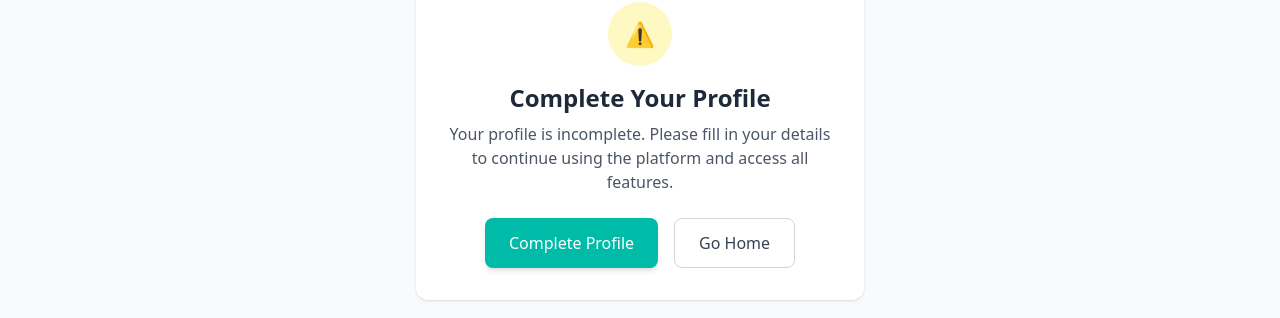
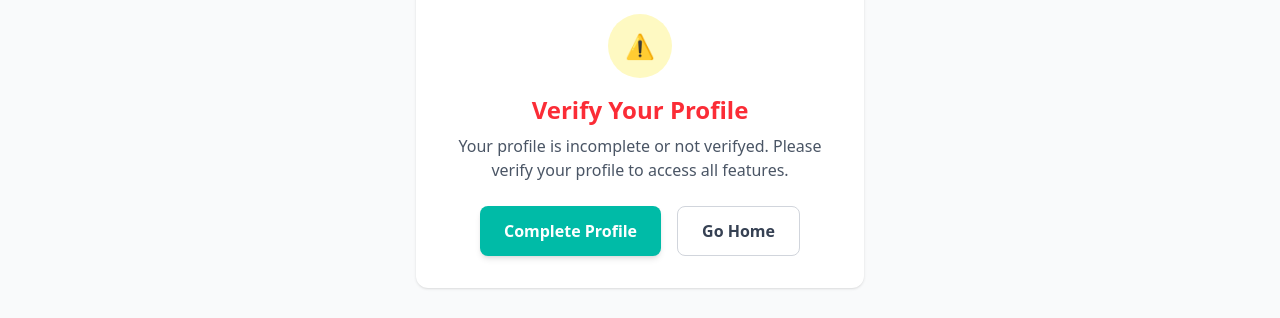
Before and after one commit to RaviGahire/lms-app, a React (Vite) app in the folder front-end/: page /verify-profile in a window 1280 px wide. Shown: the part 331-649 px from the top of the page. Built offline with nearby package versions, Linux system fonts and the light colour scheme; no server answers.

Commit message:
feat: update NotFound and VerifyProfile components with improved styling and messaging

```diff
--- a/front-end/src/pages/Partials/NotFound.jsx
+++ b/front-end/src/pages/Partials/NotFound.jsx
@@ -4,13 +4,13 @@ export const NotFound = () => {
   const navigate = useNavigate();
 
   return (
-    <section className="min-h-screen flex items-center justify-center bg-gray-50 px-4">
+    <section className="min-h-screen flex justify-center bg-gray-50 px-4">
 
-      <div className="text-center max-w-md">
+      <div className="text-center max-w-md mt-8">
 
-        <h1 className="text-6xl font-bold text-teal-500">404</h1>
+        <h1 className="text-3xl md:text-6xl font-bold text-red-500">404</h1>
 
-        <h2 className="mt-4 text-2xl font-semibold text-gray-800">
+        <h2 className="mt-4 text-xl  md:text-4xl font-semibold text-gray-800">
           Page Not Found
         </h2>
 
@@ -20,7 +20,7 @@ export const NotFound = () => {
 
         <button
           onClick={() => navigate("/")}
-          className="mt-6 px-6 py-3 bg-teal-500 text-white rounded-lg hover:bg-teal-600 transition-all"
+          className="mt-6  px-3 py-1.5 md:px-6 md:py-3 font-semibold cursor-pointer bg-teal-500 text-white rounded-lg hover:bg-teal-600 transition-all"
         >
           Go Home
         </button>
--- a/front-end/src/pages/Partials/VerifyProfile.jsx
+++ b/front-end/src/pages/Partials/VerifyProfile.jsx
@@ -15,14 +15,13 @@ export const VerifyProfile = () => {
         </div>
 
         {/* Title */}
-        <h2 className="mt-4 text-2xl font-semibold text-gray-800">
-          Complete Your Profile
+        <h2 className="mt-4 text-2xl font-semibold text-red-500">
+          Verify Your Profile
         </h2>
 
         {/* Description */}
         <p className="mt-2 text-gray-600 text-sm sm:text-base">
-          Your profile is incomplete. Please fill in your details to continue
-          using the platform and access all features.
+          Your profile is incomplete or not verifyed. Please verify your profile to access all features.
         </p>
 
         {/* Actions */}
@@ -30,14 +29,14 @@ export const VerifyProfile = () => {
 
           <button
             onClick={() => navigate("/profile")}
-            className="px-6 py-3 bg-teal-500 text-white rounded-lg hover:bg-teal-600 transition-all duration-200 shadow-md"
+            className="px-3 py-1.5 md:px-6 md:py-3 font-semibold cursor-pointer  bg-teal-500 text-white rounded-lg hover:bg-teal-600 transition-all duration-200 shadow-md"
           >
             Complete Profile
           </button>
 
           <button
             onClick={() => navigate("/")}
-            className="px-6 py-3 border border-gray-300 rounded-lg text-gray-700 hover:bg-gray-100 transition-all duration-200"
+            className="px-3 py-1.5 md:px-6 md:py-3 font-semibold cursor-pointer border border-gray-300 rounded-lg text-gray-700 hover:bg-gray-100 transition-all duration-200"
           >
             Go Home
           </button>
```
